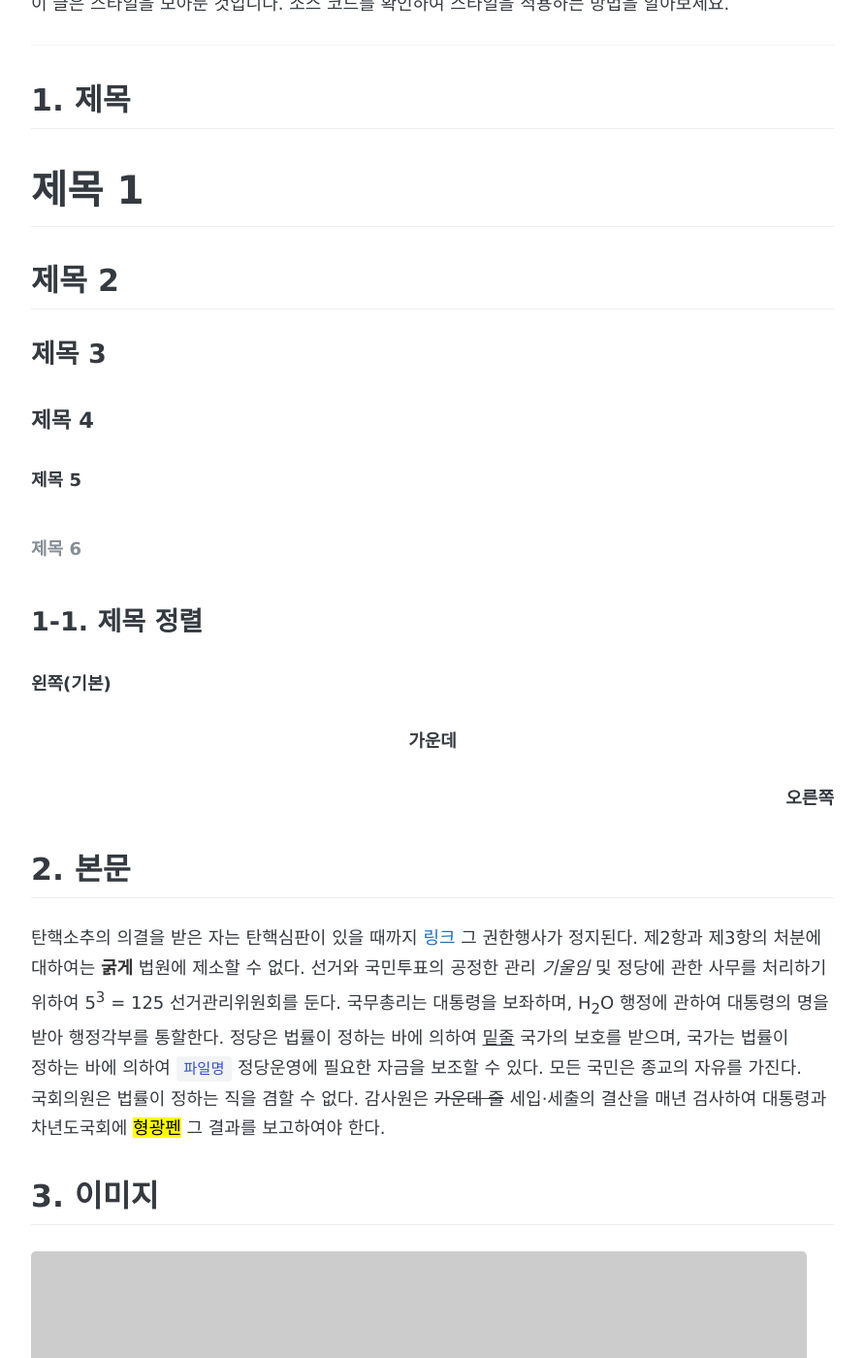
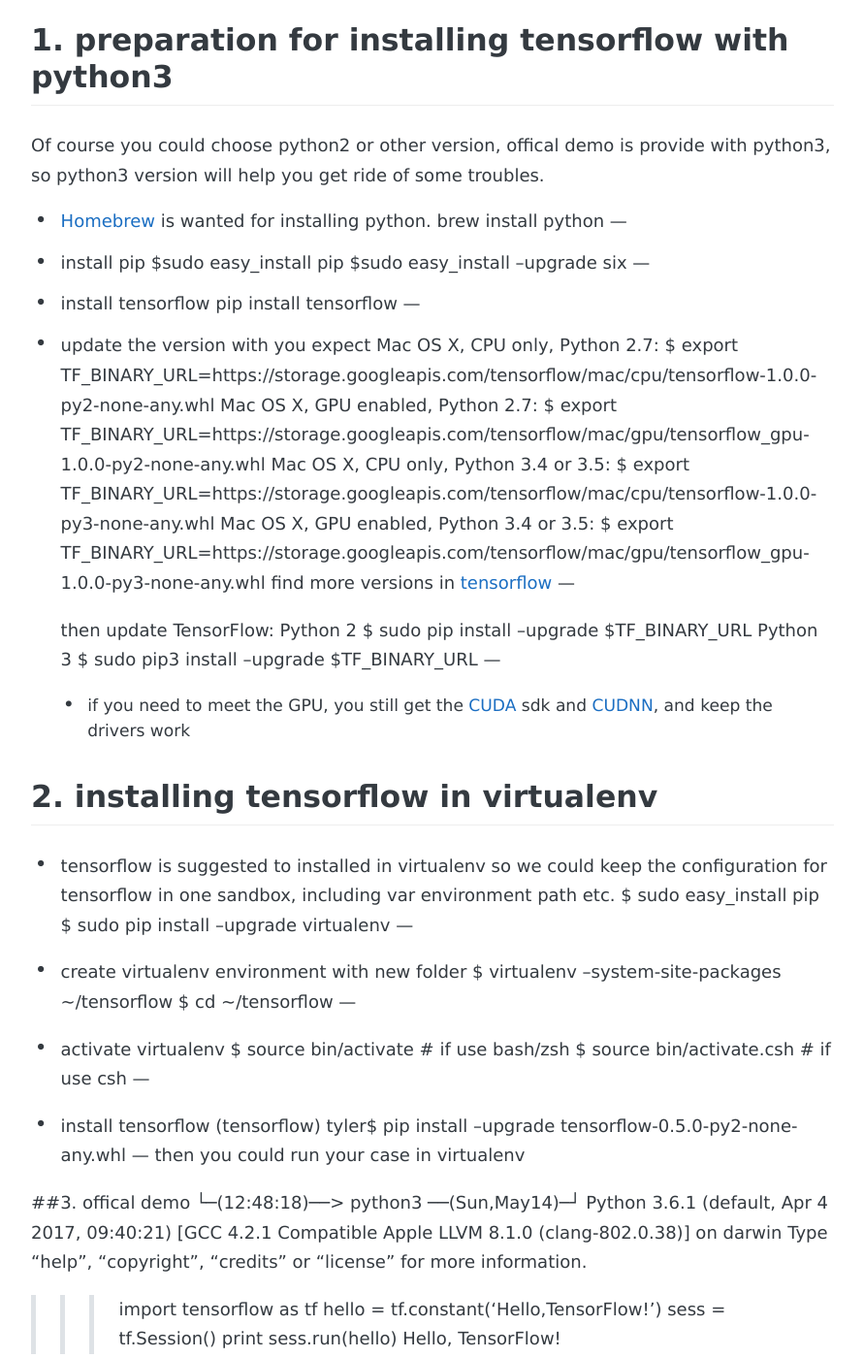
Before and after one commit to TylerAC/TylerAC.github.io, a Jekyll site: the page built from _posts/2017-01-19-style-test-ko.md, in a window 1280 px wide and 1400 px high, scrolled down 285 px. Shown: the whole window at 97% size, without its empty margins (194-1085 px from the left). Built offline with Jekyll 4.4.1, drawn with Linux system fonts in a browser that asks for light colours; some web fonts are replaced; comment, search, counter and statistics services are not loaded; some of the changed text lies outside the part shown.

Commit message:
Add the tensorflow article

````diff
--- a/_posts/2017-01-19-style-test-ko.md
+++ b/_posts/2017-01-19-style-test-ko.md
@@ -1,117 +1,79 @@
 ---
 layout: post
-title: "한글 문서 스타일 샘플"
-description: "한글로 된 글의 샘플입니다."
-date: 2017-01-19
-tags: [샘플 포스트, 테스트, 스타일]
+title: "Install tensorflow on Mac"
+description: "this one is to share how to install tensorflow in mac with cpu and gpu version, and get started with python3"
+date: 2017-05-14
+tags: [tensorflow], python]
 comments: true
 share: true
 ---
 
-이 글은 스타일을 모아둔 것입니다. 소스 코드를 확인하여 스타일을 적용하는 방법을 알아보세요.
+this one is to share how to install tensorflow in mac with cpu and gpu version, and get started with python3
 
 ---
 
-## 1. 제목
+## 1. preparation for installing tensorflow with python3
+Of course you could choose python2 or other version, offical demo is provide with python3, so python3 version will help you get ride of some troubles.
+* [Homebrew](https://brew.sh/) is wanted for installing python.
+  brew install python
+  ---
+* install pip
+  $sudo easy_install pip
+  $sudo easy_install --upgrade six
+  ---
+* install tensorflow
+  pip install tensorflow
+  ---
+* update the version with you expect
+  Mac OS X, CPU only, Python 2.7:
+  $ export TF_BINARY_URL=https://storage.googleapis.com/tensorflow/mac/cpu/tensorflow-1.0.0-py2-none-any.whl
+  Mac OS X, GPU enabled, Python 2.7:
+  $ export TF_BINARY_URL=https://storage.googleapis.com/tensorflow/mac/gpu/tensorflow_gpu-1.0.0-py2-none-any.whl
+  Mac OS X, CPU only, Python 3.4 or 3.5:
+  $ export TF_BINARY_URL=https://storage.googleapis.com/tensorflow/mac/cpu/tensorflow-1.0.0-py3-none-any.whl
+  Mac OS X, GPU enabled, Python 3.4 or 3.5:
+  $ export TF_BINARY_URL=https://storage.googleapis.com/tensorflow/mac/gpu/tensorflow_gpu-1.0.0-py3-none-any.whl
+  find more versions in [tensorflow](https://www.tensorflow.org/install)
+  ---
 
-# 제목 1
+  then update TensorFlow:
+  Python 2
+  $ sudo pip install --upgrade $TF_BINARY_URL
+  Python 3
+  $ sudo pip3 install --upgrade $TF_BINARY_URL
+  ---
 
-## 제목 2
+  * if you need to meet the GPU, you still get the [CUDA](https://developer.nvidia.com/cuda-toolkit-70) sdk and [CUDNN](https://developer.nvidia.com/rdp/cudnn-archive), and keep the drivers work
 
-### 제목 3
+## 2. installing tensorflow in virtualenv
+* tensorflow is suggested to installed in virtualenv so we could keep the configuration for tensorflow in one sandbox, including var environment path etc.
+  $ sudo easy_install pip
+  $ sudo pip install --upgrade virtualenv
+  ---
 
-#### 제목 4
+* create virtualenv environment with new folder
+  $ virtualenv --system-site-packages ~/tensorflow
+  $ cd ~/tensorflow
+  ---
 
-##### 제목 5
+* activate virtualenv
+  $ source bin/activate  # if use bash/zsh
+  $ source bin/activate.csh  # if use csh
+  ---
 
-###### 제목 6
+* install tensorflow
+  (tensorflow) tyler$ pip install --upgrade tensorflow-0.5.0-py2-none-any.whl
+  ---
+  then you could run your case in virtualenv
 
-### 1-1. 제목 정렬
-
-##### 왼쪽(기본)
-
-##### 가운데
-{: .center}
-
-##### 오른쪽
-{: .right}
-
-## 2. 본문
-
-탄핵소추의 의결을 받은 자는 탄핵심판이 있을 때까지 [링크](#) 그 권한행사가 정지된다. 제2항과 제3항의 처분에 대하여는 **굵게** 법원에 제소할 수 없다. 선거와 국민투표의 공정한 관리 *기울임* 및 정당에 관한 사무를 처리하기 위하여 5<sup>3</sup> = 125 선거관리위원회를 둔다. 국무총리는 대통령을 보좌하며, H<sub>2</sub>O 행정에 관하여 대통령의 명을 받아 행정각부를 통할한다. 정당은 법률이 정하는 바에 의하여 <u>밑줄</u> 국가의 보호를 받으며, 국가는 법률이 정하는 바에 의하여 `파일명` 정당운영에 필요한 자금을 보조할 수 있다. 모든 국민은 종교의 자유를 가진다. 국회의원은 법률이 정하는 직을 겸할 수 없다. 감사원은 <del>가운데 줄</del> 세입·세출의 결산을 매년 검사하여 대통령과 차년도국회에 <mark>형광펜</mark> 그 결과를 보고하여야 한다.
-
-## 3. 이미지
-
-![큰 이미지](http://placehold.it/800x400)
-![중간 이미지](http://placehold.it/400x200)
-![작은 이미지](http://placehold.it/200x200)
-
-### 3-1. 이미지 가운데 정렬
-![이미지 가운데 정렬](http://placehold.it/200x200){: .center-image}
-
-## 4. 인용구
-
-> 나는 헌법을 준수하고 국가를 보위하며 조국의 평화적 통일과 국민의 자유와 복리의 증진 및 민족문화의 창달에 노력하여 대통령으로서의 직책을 성실히 수행할 것을 국민 앞에 엄숙히 선서합니다. 모든 국민은 통신의 비밀을 침해받지 아니한다. 국회의원은 법률이 정하는 직을 겸할 수 없다. 국회는 헌법 또는 법률에 특별한 규정이 없는 한 재적의원 과반수의 출석과 출석의원 과반수의 찬성으로 의결한다. 가부동수인 때에는 부결된 것으로 본다.
-
-## 5. 리스트
-
-### 순서가 없는 리스트
-
-* 국가원로자문회의의 조직·직무범위 기타 필요한 사항은 법률로 정한다.
-* 모든 국민은 법률이 정하는 바에 의하여 국방의 의무를 진다.
-* 탄핵소추의 의결을 받은 자는 탄핵심판이 있을 때까지 그 권한행사가 정지된다.
-  1. 국회는 의원의 자격을 심사하며, 의원을 징계할 수 있다. 국가는 모성의 보호를 위하여 노력하여야 한다.
-  2. 공개하지 아니한 회의내용의 공표에 관하여는 법률이 정하는 바에 의한다.
-* 국회는 의장 1인과 부의장 2인을 선출한다. 정부는 회계연도마다 예산안을 편성하여 회계연도 개시 90일전까지 국회에 제출하고, 국회는 회계연도 개시 30일전까지 이를 의결하여야 한다.
-
-### 순서가 있는 리스트
-
-1. 대통령으로 선거될 수 있는 자는 국회의원의 피선거권이 있고 선거일 현재 40세에 달하여야 한다.
-2. 각급 선거관리위원회는 선거인명부의 작성등 선거사무와 국민투표사무에 관하여 관계 행정기관에 필요한 지시를 할 수 있다.
-3. 예비비는 총액으로 국회의 의결을 얻어야 한다. 예비비의 지출은 차기국회의 승인을 얻어야 한다.
-  * 국가는 농지에 관하여 경자유전의 원칙이 달성될 수 있도록 노력하여야 하며, 농지의 소작제도는 금지된다.
-  * 모든 국민은 법률이 정하는 바에 의하여 납세의 의무를 진다.
-4. 형사피의자 또는 형사피고인으로서 구금되었던 자가 법률이 정하는 불기소처분을 받거나 무죄판결을 받은 때에는 법률이 정하는 바에 의하여 국가에 정당한 보상을 청구할 수 있다.
-
-### 정의 리스트
-
-대통령은 제3항과 제4
-: 국회의원은 그 지위를 남용하여 국가·공공단체 또는 기업체와의 계약이나 그 처분에 의하여 재산상의 권리·이익 또는 직위를 취득하거나 타인을 위하여 그 취득을 알선할 수 없다.
-
-체포·구속·압수 또
-: 헌법개정안은 국회가 의결한 후 30일 이내에 국민투표에 붙여 국회의원선거권자 과반수의 투표와 투표자 과반수의 찬성을 얻어야 한다.
-
-## 6. 표
-
-| 상단1 | 상단2 | 상단3 |
-|:-----|:----:|-----:|
-| 셀1  | 셀2  | 셀3  |
-| 셀4  | 셀5  | 셀6  |
-|----
-| 셀1  | 셀2  | 셀3  |
-| 셀4  | 셀5  | 셀6  |
-|=====
-| 하단1   | 하단2 | 하단3 |
-
-
-## 7. 코드 스타일
-
-### 코드 하이라이팅
-
-```css
-#container {
-  float: left;
-  margin: 0 -240px 0 0;
-  width: 100%;
-}
-```
-
-### 일반적인 코드
-
-    <div id="awesome">
-      <p>This is great isn't it?</p>
-    </div>
-
----
-
-이 문서는 [한글 Lorem Ipsum](http://guny.kr/stuff/klorem/)으로 생성되었습니다.
+##3. offical demo
+└─(12:48:18)──> python3                                                                                                                                                                                                       ──(Sun,May14)─┘
+Python 3.6.1 (default, Apr  4 2017, 09:40:21)
+[GCC 4.2.1 Compatible Apple LLVM 8.1.0 (clang-802.0.38)] on darwin
+Type "help", "copyright", "credits" or "license" for more information.
+>>> import tensorflow as tf
+>>> hello = tf.constant('Hello,TensorFlow!')
+>>> sess = tf.Session()
+>>> print sess.run(hello)
+Hello, TensorFlow!
+>>>
````
Also changed, not shown: _posts/2012-05-22-readability-post.md (deleted, +0 -46 lines), _posts/2013-08-12-sample-link-post.md (deleted, +0 -10 lines), _posts/2013-08-16-code-highlighting-post.md (deleted, +0 -76 lines), _posts/2016-08-15-style-test.md (deleted, +0 -113 lines), _posts/2017-01-19-readability-post-ko.md (deleted, +0 -46 lines), _posts/2017-01-19-style-test-ko0.md (added, +117 -0 lines).
